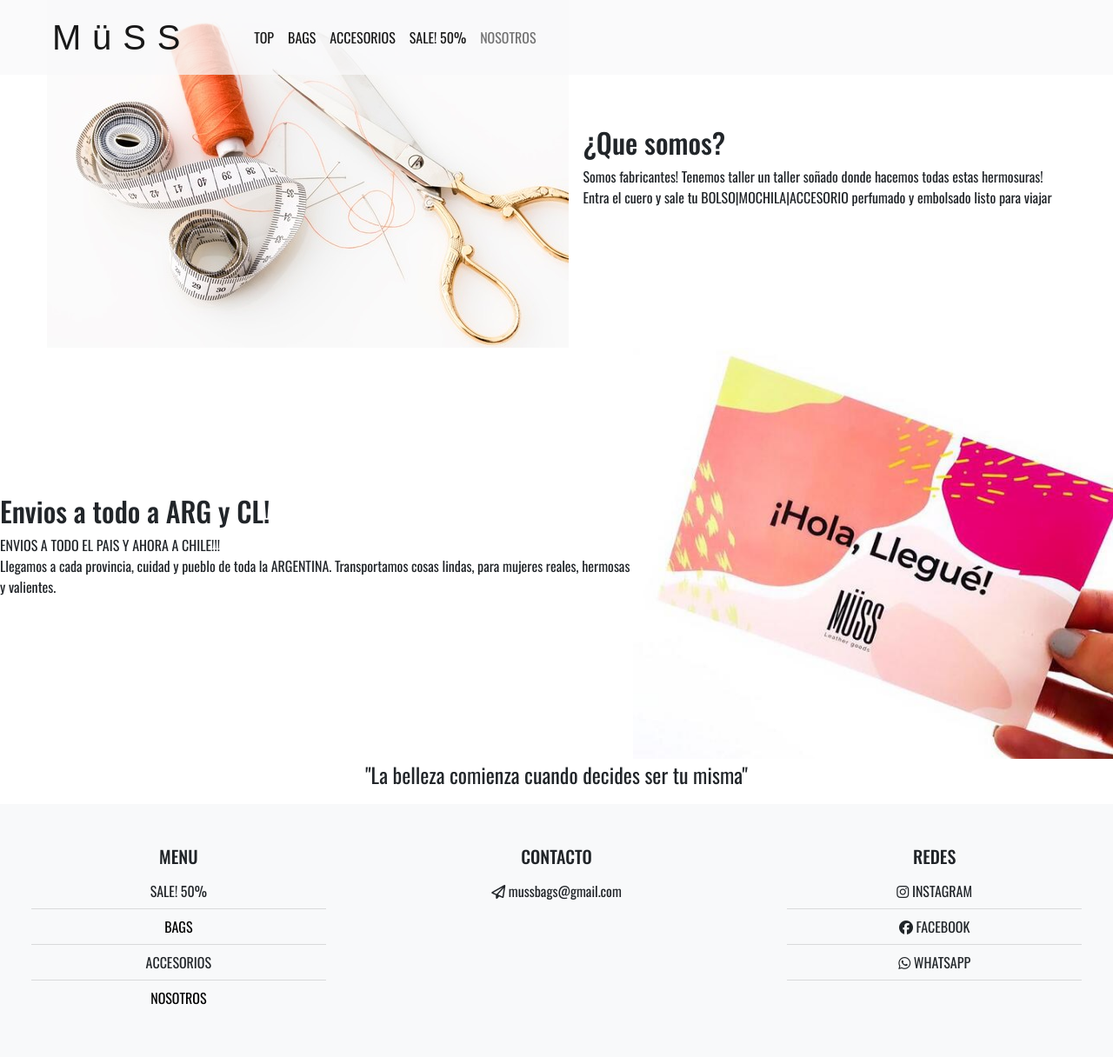
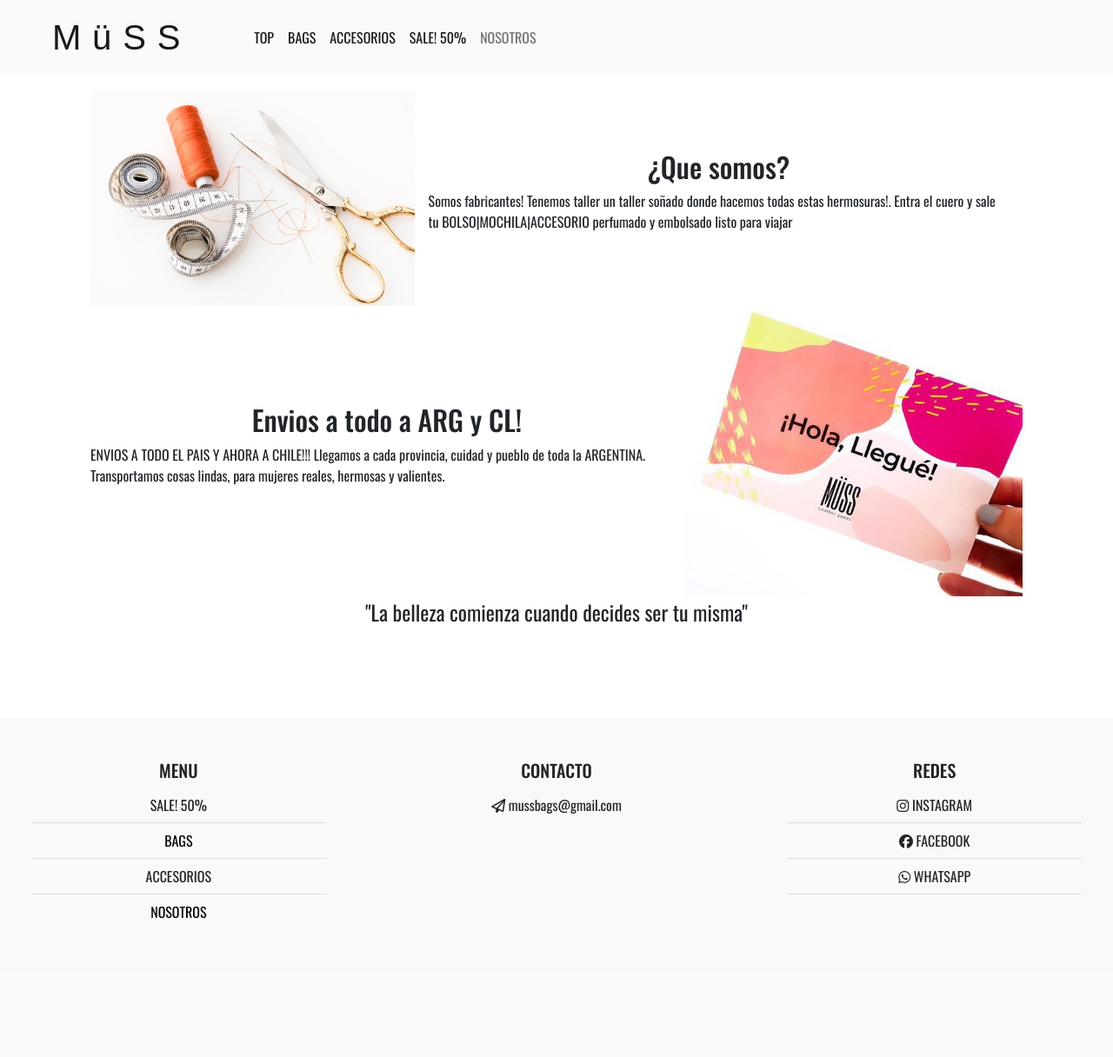
Before and after one commit to aspolchi2/mussbags, a PHP site: page /pages/nosotros.html in a window 1280 px wide. Shown: the whole page at 87% size. After the commit the page ends 1057 px from the top, so only its background shows below. Run offline with PHP 8.4, Linux system fonts and the light colour scheme; some libraries are stand-ins or nearby versions; some web fonts are replaced.

Commit message:
more changes

```diff
--- a/css/style.css
+++ b/css/style.css
@@ -9,10 +9,12 @@ body {
 }
 
 .video {
+  margin-top: 13vh;
   width: 100%;
 }
 
 .main {
+  width: 99%;
   margin: auto;
   gap: 5px;
   display: grid;
@@ -105,6 +107,9 @@ body {
   height: auto;
 }
 
+.cardsGroup {
+  margin-top: 13vh;
+}
 .cardsGroup .banner {
   height: 300px;
   width: 100%;
@@ -170,25 +175,24 @@ li {
   list-style: none;
 }
 
-.nosotros__primer {
+.nosotros {
+  margin: 13vh;
+}
+.nosotros .nosotros__primer {
   display: flex;
   flex-direction: row;
   flex-wrap: nowrap;
   justify-content: center;
   align-items: center;
 }
-.nosotros__primer__primer--caja {
+.nosotros .nosotros__primer .nosotros__primer--caja {
   display: flex;
   flex-direction: column;
   flex-wrap: nowrap;
   justify-content: center;
   align-items: center;
 }
-.nosotros__primer__primer--caja__primer--titulo {
-  justify-self: center;
-  align-self: center;
-  text-align: center;
-}
+
 .nosotros__segundo {
   display: flex;
   flex-direction: row;
@@ -196,7 +200,7 @@ li {
   justify-content: center;
   align-items: center;
 }
-.nosotros__segundo__segundo--caja {
+.nosotros__segundo .nosotros__segundo--caja {
   display: flex;
   flex-direction: column;
   flex-wrap: nowrap;
@@ -215,6 +219,13 @@ li {
   .main .main__img {
     width: 100%;
   }
+
+  .nosotros .nosotros__primer {
+    flex-direction: column;
+  }
+  .nosotros .nosotros__segundo {
+    flex-direction: column-reverse;
+  }
 }
 @media only screen and (max-width: 767px) {
   .footer .footer__menu {
--- a/index.html
+++ b/index.html
@@ -108,6 +108,8 @@
           <li class="list-group-item  bg-light text-center">SALE! 50%</li>
           <li class="list-group-item bg-light text-center"><a href="./pages/colecciones.html"> BAGS</a></li>
           <li class="list-group-item bg-light text-center"><a href="./pages/accesorios.html"></a> ACCESORIOS</li>
+          <li class="list-group-item  bg-light text-center"><a href="./pages/nosotros.html"></a>NOSOTROS</li>
+
         </ul>
        </div>
 
--- a/pages/accesorios.html
+++ b/pages/accesorios.html
@@ -151,6 +151,7 @@
               <li class="list-group-item  bg-light text-center">SALE! 50%</li>
               <li class="list-group-item  bg-light text-center"><a href="../pages/colecciones.html"> BAGS</a></li>
               <li class="list-group-item  bg-light text-center"><a href="../pages/accesorios.html"></a>ACCESORIOS</li>
+              <li><a href="../pages/nosotros.html"></a>NOSOTROS</li>
             </ul>
            </div>
 
--- a/pages/colecciones.html
+++ b/pages/colecciones.html
@@ -163,6 +163,8 @@
         <li class="list-group-item  bg-light text-center">SALE! 50%</li>
         <li class="list-group-item  bg-light text-center"><a href="./pages/colecciones.html"> BAGS</a></li>
         <li class="list-group-item  bg-light text-center"><a href="../pages/accesorios.html"></a>ACCESORIOS</li>
+        <li class="list-group-item  bg-light text-center"><a href="../pages/nosotros.html"></a>NOSOTROS</li>
+
       </ul>
      </div>
 
--- a/pages/nosotros.html
+++ b/pages/nosotros.html
@@ -60,7 +60,7 @@
               </div>
               <div class="nosotros__primer--caja m-3">
                   <h2 class="nosotros__primer--titulo">¿Que somos?</h2>
-                  <p class="nosotros__primer--texto"> Somos fabricantes! Tenemos taller un taller soñado donde hacemos todas estas hermosuras! <br>
+                  <p class="nosotros__primer--texto"> Somos fabricantes! Tenemos taller un taller soñado donde hacemos todas estas hermosuras!.
                 Entra el cuero y sale tu BOLSO|MOCHILA|ACCESORIO perfumado y embolsado listo para viajar </p>
               </div>
             </div>
@@ -68,8 +68,7 @@
             <div class="nosotros__segundo--caja">
                 <h2 class="nosotros__segundo--titulo"> Envios a todo a ARG y CL!</h2>
                 <p class="nosotros__segundo--texto">
-                    ENVIOS A TODO EL PAIS Y AHORA A CHILE!!! <br>
-                    Llegamos a cada provincia, cuidad y pueblo de toda la ARGENTINA.
+                    ENVIOS A TODO EL PAIS Y AHORA A CHILE!!! Llegamos a cada provincia, cuidad y pueblo de toda la ARGENTINA.
                     Transportamos cosas lindas, para mujeres reales, hermosas y valientes.  </p>
 
             </div>
@@ -86,7 +85,7 @@
       <footer class="footer bg-light">
         <div >
          <div class="row ">
-           <div class="col-12 col-md-4 p-5 wow animate__animated animate__fadeIn footer__menu" data-wow-duration="1s">
+           <div class="col-12 col-md-4 p-5 wow animate__animated animate__fadeIn footer__menu" >
             <ul class="list-group list-group-flush ">
               <h5  class="text-center">MENU</h5>
               <li class="list-group-item  bg-light text-center">SALE! 50%</li>
@@ -98,7 +97,7 @@
 
 
 
-            <div class="col-12 col-md-4 p-5 wow animate__animated animate__fadeIn" data-wow-duration="1s" data-wow-delay="1s">
+            <div class="col-12 col-md-4 p-5 wow animate__animated animate__fadeIn">
               <ul class="list-group list-group-flush">
                 <h5  class="text-center">CONTACTO</h5>
                 <li class="list-group-item bg-light text-center border-top-0 border-end-0 border-start-0 "><i class="far fa-paper-plane"></i> mussbags@gmail.com</li>
@@ -107,7 +106,7 @@
 
 
 
-            <div class="col-12 col-md-4 p-5 wow animate__animated animate__fadeIn" data-wow-duration="1s" data-wow-delay="2s">
+            <div class="col-12 col-md-4 p-5 wow animate__animated animate__fadeIn" >
               <ul class="list-group list-group-flush">
                 <h5  class="text-center">REDES</h5>
                 <a href="https://www.instagram.com/mussbags/" target="_blank">
--- a/scss/_colecciones.scss
+++ b/scss/_colecciones.scss
@@ -2,6 +2,7 @@ $montserrat: 'Montserrat', sans-serif;
 $oswald: 'Oswald', sans-serif;
 $sixCaps: 'Six Caps', sans-serif;
 .cardsGroup{
+    margin-top: 13vh;
     .banner{
     height: 300px;
     width: 100%;
--- a/scss/_main.scss
+++ b/scss/_main.scss
@@ -10,9 +10,11 @@
 
 
 .video{
+    margin-top: 13vh;
     width: 100%;
 }
 .main{
+    width: 99%;
     margin: auto;
     gap: 5px;
     display: grid;
--- a/scss/_mquery.scss
+++ b/scss/_mquery.scss
@@ -13,6 +13,14 @@
             width: 100%;
         }
     }
+    .nosotros{
+        .nosotros__primer{
+           flex-direction: column;
+        }
+        .nosotros__segundo{
+            flex-direction: column-reverse;
+        }
+    }
 
 
 }
--- a/scss/_nosotros.scss
+++ b/scss/_nosotros.scss
@@ -11,21 +11,17 @@
 
 
 .nosotros{
-    &__primer{
+    margin: 13vh;
+    .nosotros__primer{
         @include flexible(row);
-        &__primer--caja{
+        .nosotros__primer--caja{
             @include flexible(column);
-            &__primer--titulo{
-                justify-self: center;
-                align-self: center;
-                text-align: center
             }
         }
     }
-    &__segundo{
+    .nosotros__segundo{
         @include flexible(row);
-        &__segundo--caja{
+        .nosotros__segundo--caja{
             @include flexible(column)
         }
     }
-}
```
Also changed, not shown: css/style.min.css, dist/css/style.min.css, 3 other files.
